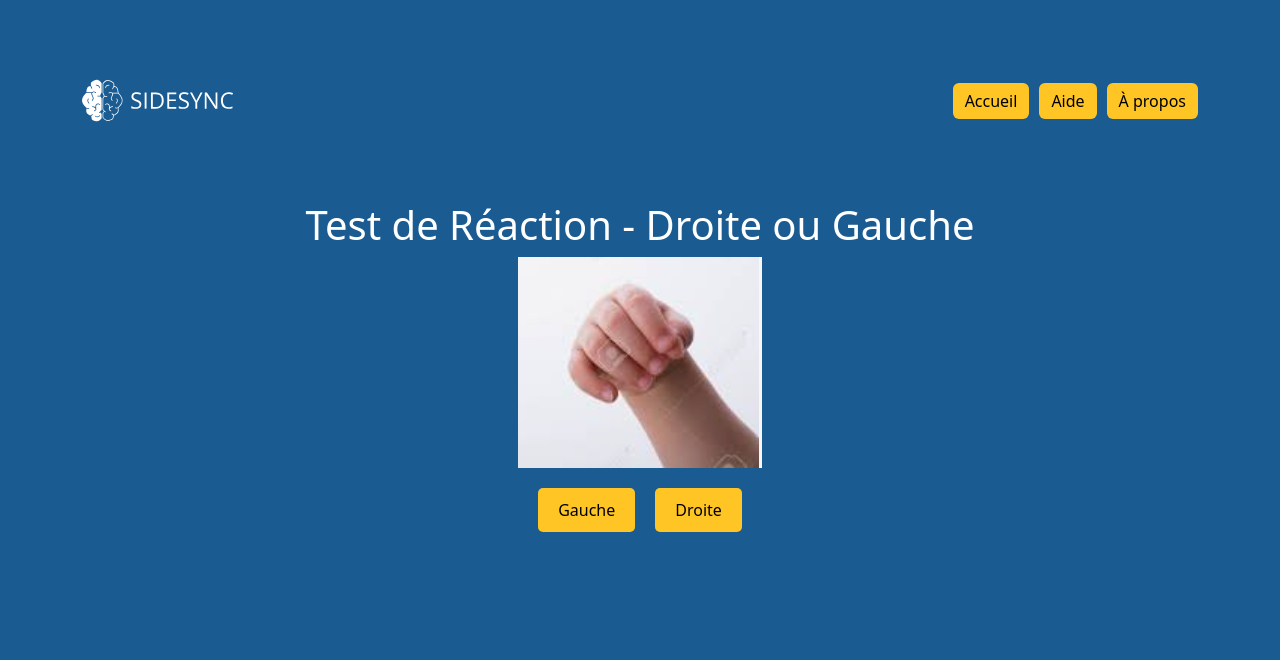
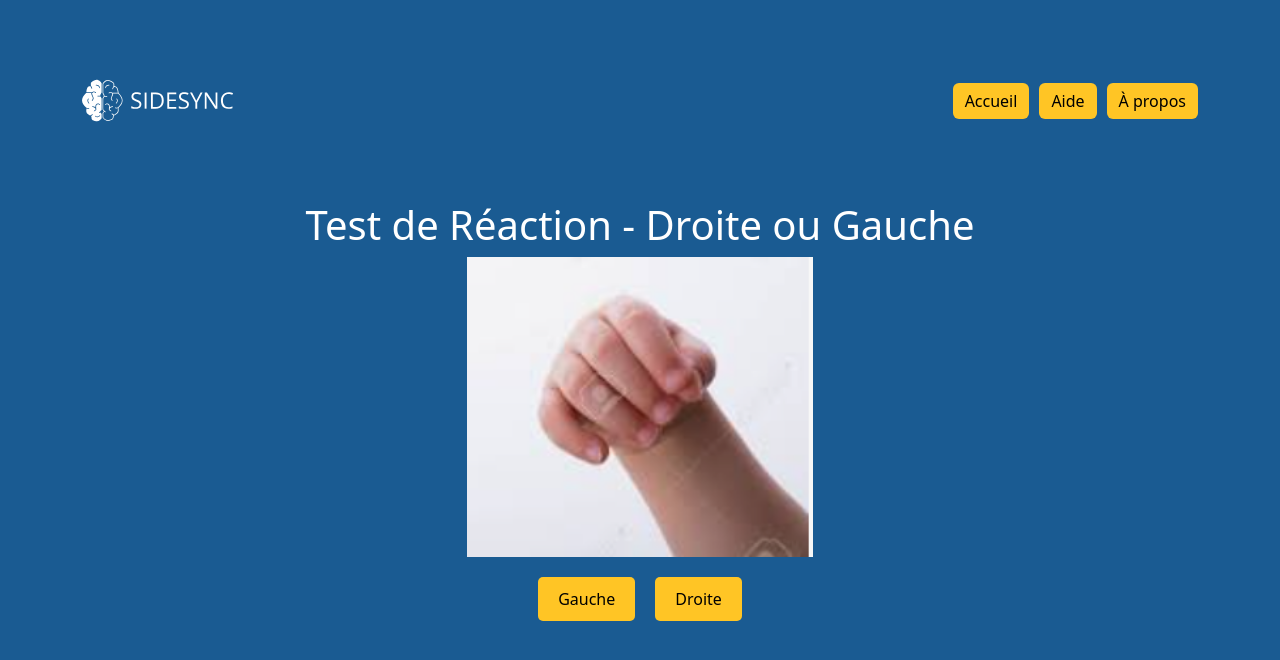
Before and after one commit to AdrianeRuggiero/sidesync_epsi, a React (Create React App) app: page /reactiontest in a window 1280 px wide. Shown: the top 660 px of the page. Built offline with nearby package versions, Linux system fonts and the light colour scheme.

Commit message:
Update Reactiontest.css

```diff
--- a/src/styles/Reactiontest.css
+++ b/src/styles/Reactiontest.css
@@ -1,23 +1,33 @@
-/* styles/ReactionTest.css */
-.image-slide {
+.image-slider {
     width: 400px; /* Ajustez la largeur selon vos besoins */
     height: 300px; /* Ajustez la hauteur selon vos besoins */
-    object-fit: cover; /* Cela garantit que l'image s'adapte à la taille sans déformer */
-    margin: 0 auto; /* Centrer l'image */
-  }
+    position: relative; /* Pour permettre un positionnement absolu des images */
+    margin: 0 auto; /* Centrer le slider */
+    overflow: hidden; /* Pour cacher les débordements */
+}
 
-  .buttons {
+.image-slider img {
+    width: 100%; /* L'image prend toute la largeur du conteneur */
+    height: 100%; /* L'image prend toute la hauteur du conteneur */
+    object-fit: contain; /* Maintenir l'aspect ratio et afficher l'image complète */
+    position: absolute; /* Position absolue pour le contrôle sur l'affichage */
+    top: 50%; /* Centrer l'image verticalement */
+    left: 50%; /* Centrer l'image horizontalement */
+    transform: translate(-50%, -50%); /* Ajustement pour centrer parfaitement */
+}
+
+.buttons {
     display: flex; /* Utiliser flexbox pour aligner les boutons */
     justify-content: center; /* Centrer les boutons horizontalement */
     gap: 20px; /* Espacement entre les boutons */
     margin-top: 20px; /* Marge entre le diaporama et les boutons */
-  }
+}
 
-  .custom-button {
+.custom-button {
     padding: 10px 20px; /* Ajoutez du rembourrage pour les boutons */
     font-size: 16px; /* Taille de police */
     cursor: pointer; /* Pointeur au survol */
     border: none; /* Supprimer la bordure par défaut */
     border-radius: 5px; /* Coins arrondis */
     transition: background-color 0.3s; /* Transition douce pour l'effet de survol */
-  }
+}
```
